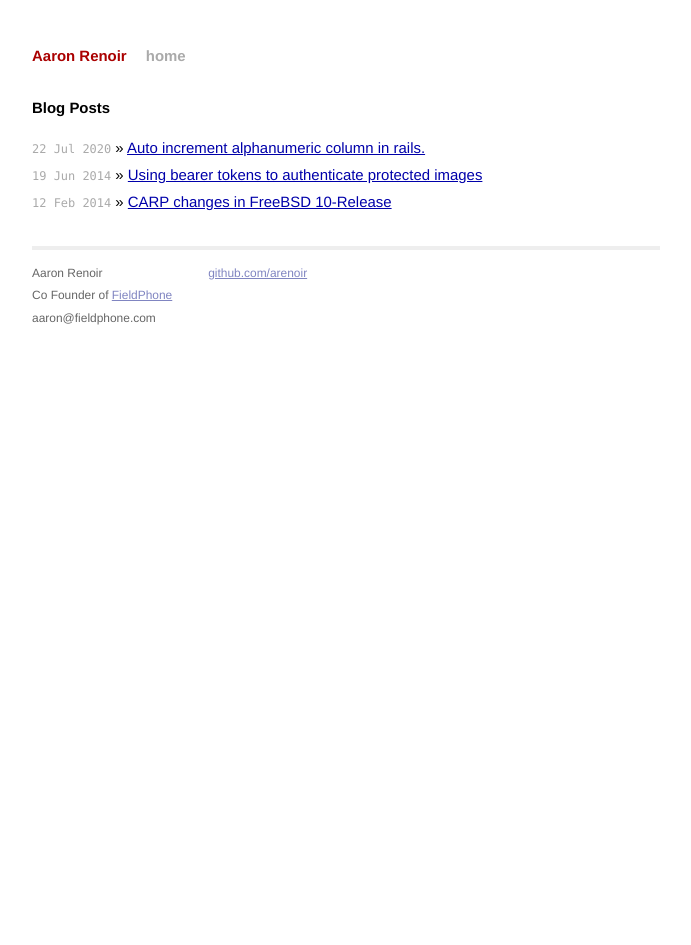
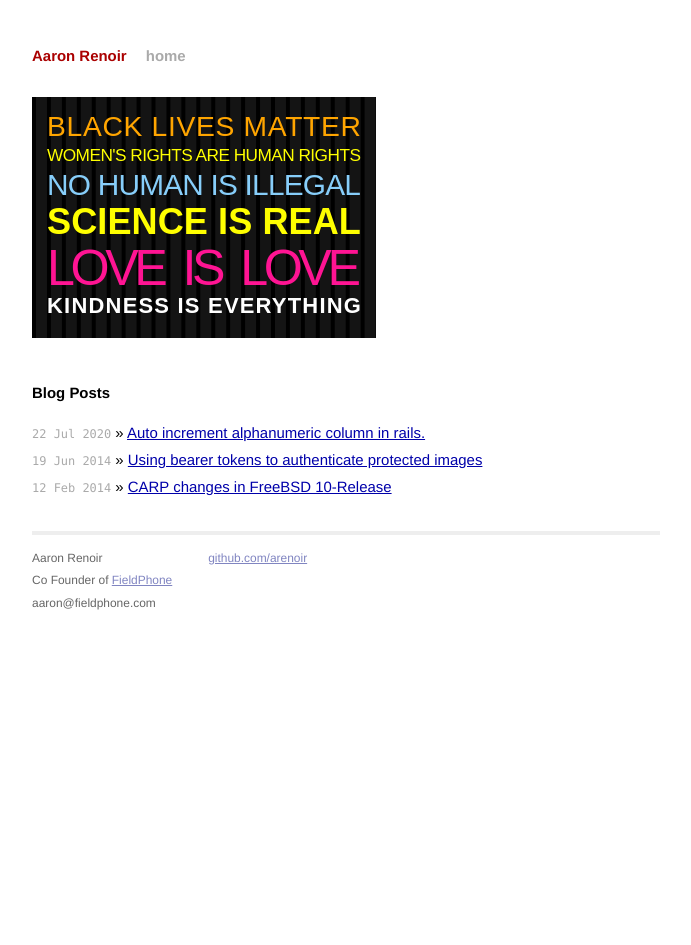
Before and after one commit to arenoir/portfolio, a Jekyll site: the page built from index.html, in a window 1280 px wide. Shown: the whole page, without its empty margins (294-985 px from the left). Built offline with Jekyll 4.4.1, drawn with Linux system fonts in a browser that asks for light colours; nearby versions of some CDN libraries.

Commit message:
add ally sign to homepage.

```diff
--- /dev/null
+++ b/_includes/ally-sign.html
@@ -0,0 +1,10 @@
+<a href="https://guidetoallyship.com/" class="ally-sign" targe="_blank" rel="noopener noreferrer">
+  <svg viewBox="0 0 200 130">
+    <text x="0" y="15" textLength="100%" font-family="sans-serif" font-weight="lighter" font-size="18" fill="orange">BLACK LIVES MATTER</text>
+    <text x="0" y="31" textLength="100%" font-family="sans-serif" font-size="11" font-weight="400" fill="yellow">WOMEN'S RIGHTS ARE HUMAN RIGHTS</text>
+    <text x="0" y="53" textLength="100%" font-family="sans-serif" font-weight="lighter" font-size="19" font-weight="400" fill="lightskyblue">NO HUMAN IS ILLEGAL</text>
+    <text x="0" y="78" textLength="100%" font-family="sans-serif" font-size="23" font-weight="600" fill="yellow">SCIENCE IS REAL</text>
+    <text x="0" y="110" textLength="100%" font-family="sans-serif" font-size="32" font-weight="100" fill="deeppink" >LOVE&nbsp;&nbsp;IS&nbsp;&nbsp;LOVE</text>
+    <text x="0" y="128" textLength="100%" font-family="sans-serif" font-size="14" font-weight="600" fill="white">KINDNESS IS EVERYTHING</text>
+  </svg>
+</a>
--- a/css/main.css
+++ b/css/main.css
@@ -158,3 +158,13 @@ a:visited { color: #a0a; }
 .post pre.terminal code {
   background-color: #333;
 }
+
+.ally-sign {
+  display: block;
+  background: linear-gradient(90deg, black 25%, transparent 25%);
+  background-size: 1em 1em;
+  background-color: #141414;
+  color: #fff;
+  padding: 1em;
+  width: 50%;
+}
--- a/index.html
+++ b/index.html
@@ -4,6 +4,12 @@ title: Aaron Renoir
 ---
 
 <div id="home">
+
+  {% include ally-sign.html %}
+
+  <br />
+  <br />
+
   <h1>Blog Posts</h1>
   <ul class="posts">
     {% for post in site.posts %}
```
